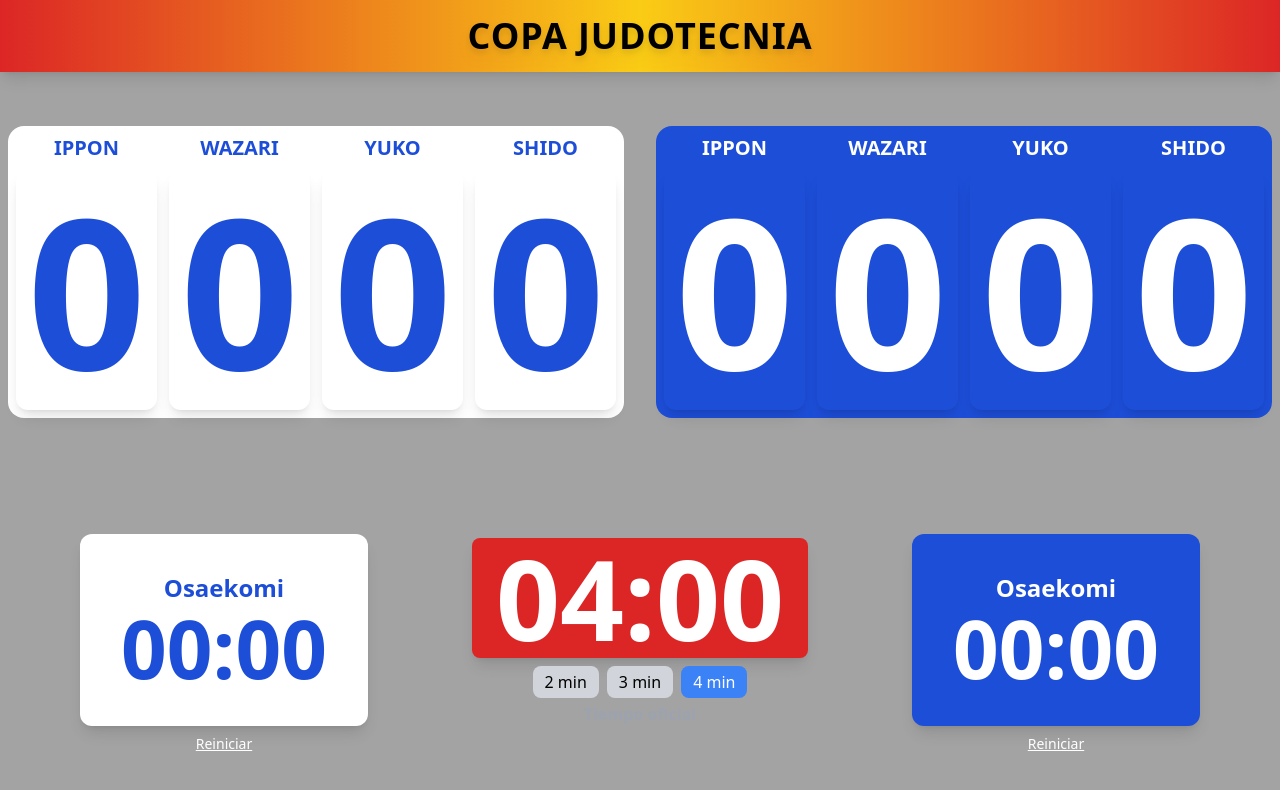
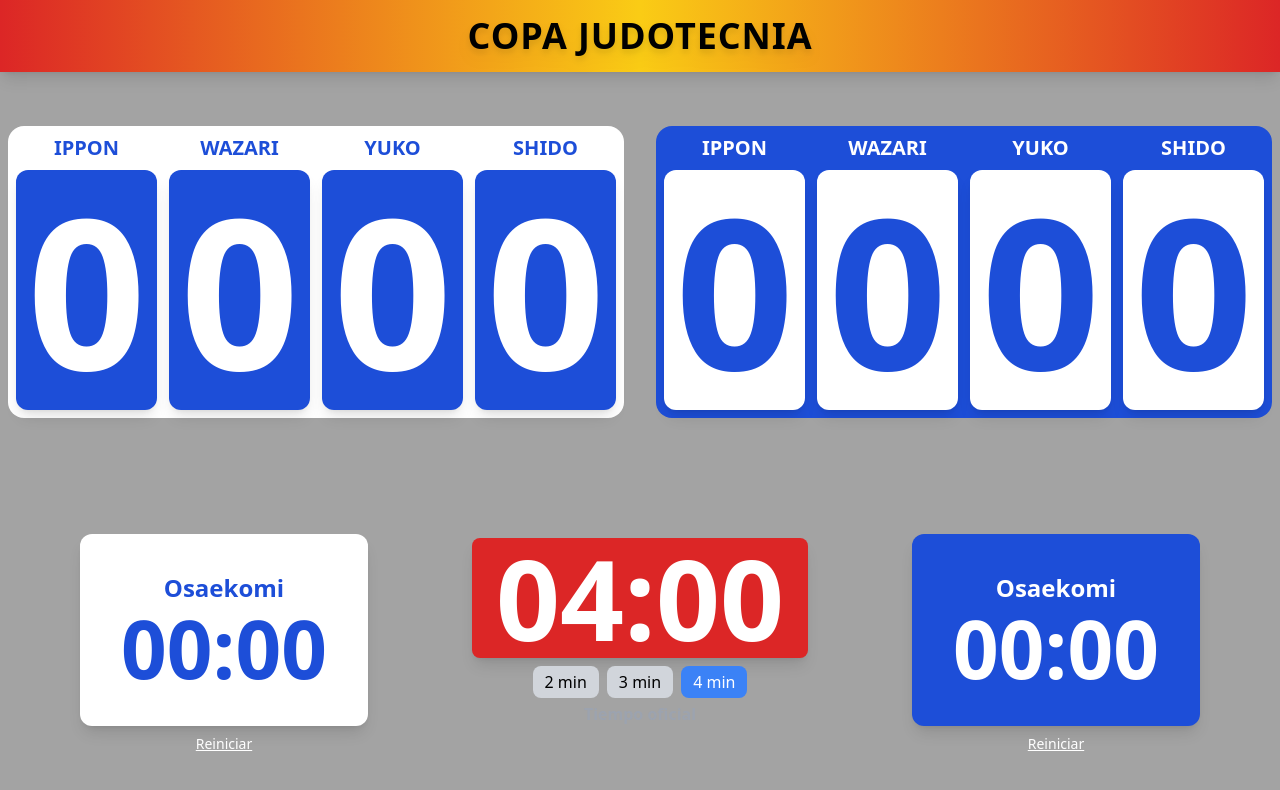
Before and after one commit to LeonardoRosas92/judo-scoreboard, a Vue app: page / in a window 1280 px wide. Shown: the top 790 px of the page. Built offline with nearby package versions, Linux system fonts and the light colour scheme.

Commit message:
Se modifican gestos para moviles

```diff
--- a/index.html
+++ b/index.html
@@ -8,6 +8,10 @@
     <link rel="manifest" href="/manifest.json" />
     <meta name="theme-color" content="#1e3a8a" />
     <link rel="apple-touch-icon" href="/icons/icon-192.png" />
+    <meta
+      name="viewport"
+      content="width=device-width, initial-scale=1, maximum-scale=1, user-scalable=no"
+    />
   </head>
   <body>
     <div id="app"></div>
--- a/src/components/ScoreBox.vue
+++ b/src/components/ScoreBox.vue
@@ -1,12 +1,12 @@
 <template>
   <div class="flex flex-col items-center justify-center w-full rounded-2xl p-2 select-none"
-    :class="side === 'white' ? 'bg-white text-black' : 'bg-blue-700 text-white'">
+    :class="side === 'white' ? 'bg-white text-blue-700' : 'bg-blue-700 text-white'">
     <div class="grid grid-cols-4 gap-3 w-full h-full">
       <div v-for="type in ['ippon', 'waza', 'yuko', 'shido']" :key="type"
-        class="flex flex-col items-center justify-center rounded-xl transition cursor-pointer"
-        @click="handleTap(side, type)" @mousedown="startHold(side, type)" @mouseup="cancelHold" @mouseleave="cancelHold"
-        @touchstart.prevent="startHold(side, type)" @touchend.prevent="cancelHold"
-        @click.right.prevent="store.decrementScore(side, type)">
+        class="flex flex-col items-center justify-center rounded-xl transition cursor-pointer select-none"
+        @click="handleTap(side, type)" @contextmenu.prevent="store.decrementScore(side, type)"
+        @touchstart.passive="startHold(side, type)" @touchend.passive="cancelHold" @mousedown="startHold(side, type)"
+        @mouseup="cancelHold" @mouseleave="cancelHold">
         <!-- Nombre de la marcación -->
         <span class="text-sm sm:text-xl font-extrabold uppercase mb-2"
           :class="side === 'white' ? 'text-blue-700' : 'text-white'">
@@ -16,7 +16,7 @@
         <!-- Caja con número -->
         <div
           class="flex justify-center items-center w-full h-[clamp(10vh,12vh,14vh)] md:h-[clamp(30vh,20vh,35vh)] rounded-xl shadow-lg leading-none font-extrabold tracking-tight select-none"
-          :class="side === 'white' ? 'text-blue-700' : 'text-white'">
+          :class="side === 'white' ? 'bg-blue-700 text-white' : 'bg-white text-blue-700'">
           <span
             class="text-[clamp(3rem,5vh,7rem)] md:text-[clamp(7rem,10vh,12rem)] lg:text-[clamp(10rem,10vh,12rem)] xl:text-[clamp(13rem,13vh,15rem)] leading-none">
             {{ store[side][type] }}
@@ -32,27 +32,35 @@ import { useScoreboardStore } from '@/stores/scoreboard'
 const store = useScoreboardStore()
 defineProps({ side: String })
 
+// ============================
+// 🎯 Control universal táctil
+// ============================
 let holdTimeout = null
+let lastTapTime = 0
 
-// 👆 Clic normal → sumar
 function handleTap(side, type) {
-  store.incrementScore(side, type)
+  const now = Date.now()
+  const timeDiff = now - lastTapTime
+
+  // Doble toque rápido → resta
+  if (timeDiff < 300) {
+    store.decrementScore(side, type)
+  } else {
+    store.incrementScore(side, type)
+  }
+
+  lastTapTime = now
 }
 
-// ✋ Toque prolongado → restar
+// Mantener presionado → resta
 function startHold(side, type) {
-  cancelHold() // evita duplicar si ya había un timeout
   holdTimeout = setTimeout(() => {
     store.decrementScore(side, type)
-    // Vibración opcional (descomenta si deseas feedback háptico)
-    // if (navigator.vibrate) navigator.vibrate(80)
-  }, 600) // tiempo del toque largo
+  }, 700)
 }
 
 function cancelHold() {
-  if (holdTimeout) {
-    clearTimeout(holdTimeout)
-    holdTimeout = null
-  }
+  clearTimeout(holdTimeout)
+  holdTimeout = null
 }
 </script>
```
